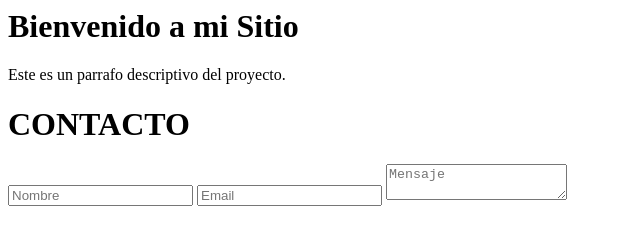
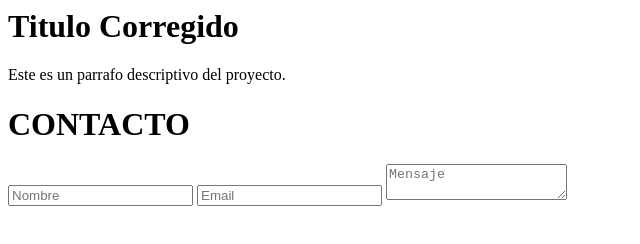
Before and after one commit to DamianP-bit/tp-git-pistan, a plain HTML site: page index.html in a window 1280 px wide. Shown: the whole page, without its empty margins (0-640 px from the left). Drawn offline with Linux system fonts and the light colour scheme.

Commit message:
Update index.html

```diff
--- a/index.html
+++ b/index.html
@@ -1,4 +1,4 @@
-<h1>Bienvenido a mi Sitio</h1>
+<h1>Titulo Corregido </h1>
 <p>Este es un parrafo descriptivo del proyecto.</p>
 <h1>CONTACTO</h1>
 <form>
```
